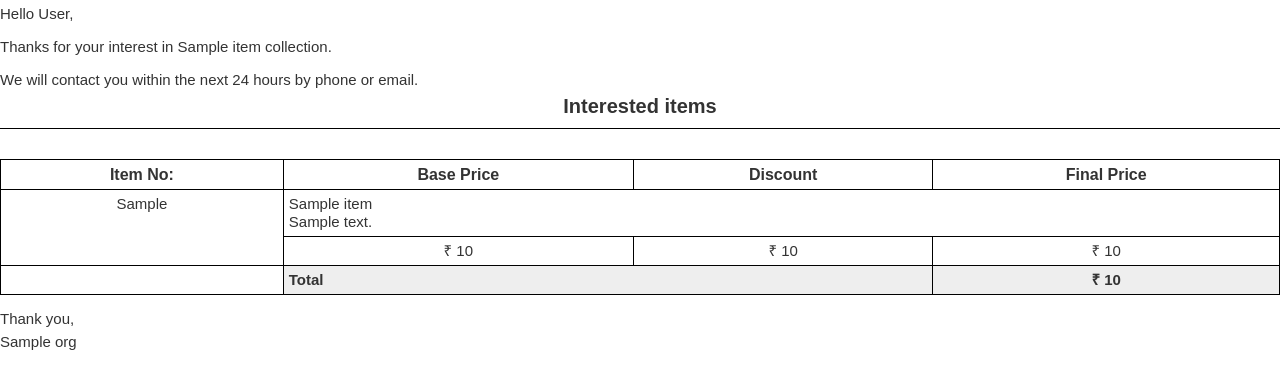
After one commit to hasgeek/outreach, a Flask app: template outreach/templates/order_confirmation_mail.html in a window 1280 px wide. The commit adds this page. Shown: the top 389 px of the page. Run offline with Flask 2, Linux system fonts and the light colour scheme; the template is opened without the code that fills it: most values are stand-ins (such as "Sample title", 1, 10 or a date in 2020); parts of the project's set-up code (start-up, migrations or seed data) failed here and were passed over.

Commit message:
Remove cash receipt link from confirmation screen. Add call to send confirmation mail on inquiry and order completion.

```diff
--- /dev/null
+++ b/outreach/templates/order_confirmation_mail.html
@@ -0,0 +1,245 @@
+<!DOCTYPE html>
+<html lang="en">
+
+<head>
+  <meta charset="utf-8" />
+  <title>{{order.item_collection.description}}</title>
+  <style type="text/css">
+    * {
+      margin: 0;
+      padding: 0;
+    }
+
+    body {
+      font-family: "Source Sans Pro",Arial,sans-serif;
+      font-size: 16px;
+      line-height: 1.2;
+      color: #333;
+      background-color: #fff
+    }
+
+    a {
+      text-decoration: none;
+    }
+
+    p {
+      margin: 5px 0 5px;
+      font-size: 15px;
+    }
+
+    .content {
+      margin-top: 15px;
+    }
+
+    .header {
+      font-size: 20px;
+      text-align: center;
+      margin-bottom: 30px;
+      padding-bottom: 10px;
+      border-bottom: 1px solid #000;
+    }
+
+    .logo {
+      float: left;
+      max-width: 150px;
+      margin-bottom: 10px;
+    }
+
+    .logo img {
+      width: 100%;
+    }
+
+    .address {
+      float: right;
+    }
+
+    .company-name {
+      font-size: 20px;
+      margin: 0 0 10px;
+    }
+
+    .customer {
+      padding-top: 20px;
+      clear: both;
+    }
+
+    table {
+      border-collapse: collapse;
+    }
+
+    table td, table th {
+      border: 1px solid #000;
+      padding: 5px;
+    }
+
+    table td {
+      font-size: 15px;
+    }
+
+    .center {
+      text-align: center;
+    }
+
+    .customer-details {
+      float: left;
+      min-width: 250px;
+      margin-bottom: 10px;
+    }
+
+    .details {
+      float: right;
+      margin-bottom: 20px;
+    }
+
+    .items {
+      width: 100%;
+      clear: both;
+    }
+
+    .item-description {
+      max-width: 200px;
+    }
+
+    .gray {
+      background-color: #eee;
+    }
+
+    .total, .total-amount {
+      font-weight: 600;
+    }
+
+    .terms {
+      margin-top: 20px;
+    }
+
+    .button {
+      border-width: 0px 0px 3px;
+      border-style: solid;
+      border-radius: 5px;
+      padding: 6px 12px;
+      color: #fff;
+      font-size: 15px;
+      display: inline-block;
+      background-color: #5BC0DE;
+      border-color: #46B8DA;
+      margin: 15px auto;
+    }
+
+    .footer {
+      margin-top: 15px;
+    }
+  </style>
+</head>
+
+<body>
+  <div>
+
+    <p>Hello {{ order.buyer_fullname }},</p>
+
+    <p class="content">Thanks for your interest in {{ order.item_collection.title }}.</p>
+
+    {% if order.is_confirmed %}
+      <p class="content">We'll mail you the cash receipt within one business day.</p>
+    {% else %}
+      <p class="content">We will contact you within the next 24 hours by phone or email.</p>
+    {% endif %}
+
+    {% if order.is_confirmed %}
+      <h1 class="header">Order details</h1>
+
+      <div class="company-details">
+        {%- if org.details.get('logo') %}
+          <div class="logo">
+           <img src="{{org.details.get('logo')}}"/>
+          </div>
+        {%- endif %}
+
+        <div class="address">
+          {%- if org.details.get('address') %}
+            {{org.details.get('address') | safe}}
+          {%- endif %}
+          {%- if org.details.get('cin') %}
+            <p>CIN: {{org.details.get('cin')}}</p>
+          {%- endif %}
+          {%- if org.details.get('pan') %}
+            <p>PAN No: {{org.details.get('pan')}}</p>
+          {%- endif %}
+          {%- if org.details.get('service_tax_no') %}
+            <p>Service Tax No: {{org.details.get('service_tax_no')}}</p>
+          {%- endif %}
+          {%- if org.details.get('website') %}
+            <p><a href="{{org.details.get('website')}}">{{org.details.get('website')}}</a></p>
+          {%- endif %}
+          <p><a href="mailto:{{org.contact_email}}">{{org.contact_email}}</a></p>
+        </div>
+      </div>
+
+      <div class="customer">
+        <table class="customer-details">
+          <tr>
+            <th class="gray" colspan="2">Bill To</th>
+          </tr>
+          <tr>
+            <td class="gray">Name</td>
+            <td>{{ order.buyer_fullname }}</td>
+          </tr>
+          <tr>
+            <td class="gray">Email</td>
+            <td>{{ order.buyer_email }}</td>
+          </tr>
+          <tr>
+            <td class="gray">Phone</td>
+            <td>{{ order.buyer_phone }}</td>
+          </tr>
+        </table>
+
+        <table class="details">
+          <tr>
+            <td class="gray">Date</td>
+            <td>{{ order.paid_at | invoice_date('%d %b %Y') }}</td>
+          </tr>
+        </table>
+      </div>
+    {% else %}
+      <h1 class="header">Interested items</h1>
+    {% endif %}
+
+    {% if line_items|length > 0 %}
+      <table class="items">
+        <tr>
+          <th>Item No:</th>
+          <th>Base Price</th>
+          <th>Discount</th>
+          <th>Final Price</th>
+        </tr>
+
+        {% for line_item in line_items -%}
+          <tr>
+            <td class="center" rowspan="2" valign="top">{{ line_item.line_item_seq }}</td>
+            <td colspan="3">
+              <span class="item-title">{{ line_item.item.title }}</span><br>
+              <span class="item-description">{{ line_item.item.description.text|safe }}</span>
+            </td>
+          </tr>
+          <tr>
+            <td class="center">&#8377; {{ line_item.base_amount }}</td>
+            <td class="center">&#8377; {{ line_item.discounted_amount }}</td>
+            <td class="center">&#8377; {{ line_item.final_amount }}</td>
+          </tr>
+        {%- endfor %}
+
+        <tr>
+            <td></td>
+            <td colspan="2" class="total gray">Total</td>
+            <td class="total-amount gray center"><div id="total">&#8377; {{ order.get_amounts().final_amount }}</div></td>
+        </tr>
+      </table>
+    {% endif %}
+
+    <p class="footer">Thank you,</p>
+    <p>{{ org.title }}</p>
+
+  </div>
+</body>
+
+</html>
```
Also changed, not shown: outreach/mailclient.py (+4 -4 lines), outreach/templates/outreach.html (+21 -11 lines), outreach/views/order.py (+4 -4 lines), outreach/templates/outreach.js.
